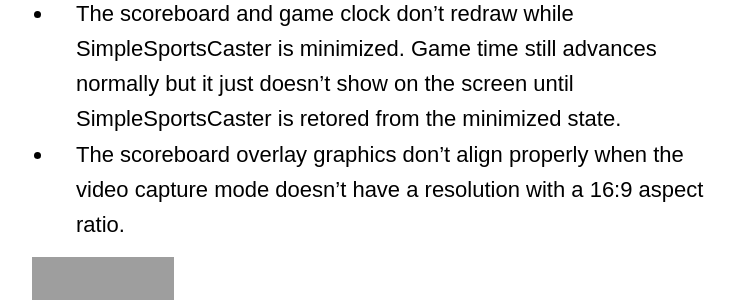
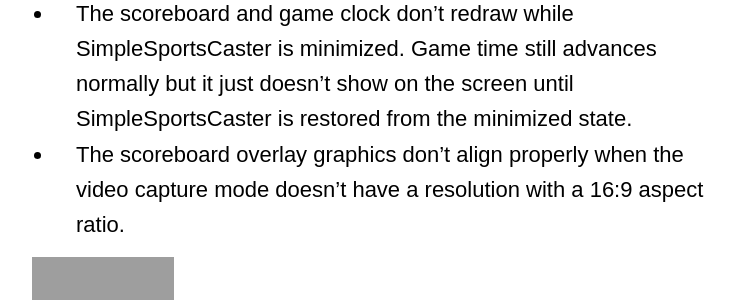
Before and after one commit to Zofware/www.simplesportscaster.com, a Jekyll site: the page built from docs/_releases/2020-02-10-version-1.1.209.0.md, in a window 1280 px wide, cut to the strip 1113-1413 px from the top of the page. Shown: the whole strip, without its empty margins (258-993 px from the left). Built offline with Jekyll 4.4.1, drawn with Linux system fonts in a browser that asks for light colours; nearby versions of some CDN libraries; some web fonts are replaced; comment, search, counter and statistics services are not loaded; grey boxes are pictures that could not be loaded.

Commit message:
Fix typo

```diff
--- a/docs/_releases/2020-02-10-version-1.1.209.0.md
+++ b/docs/_releases/2020-02-10-version-1.1.209.0.md
@@ -20,5 +20,5 @@
 
 #### Known Issues
 * The SVG support in Windows isn't always perfect. If your SVG file doesn't show up after you import it, then you might be able to get it to work by making a few simple edits to the SVG file in Notepad or another text editor. For example, look near the top of the file to see if the `svg` tag uses the `width` and `height` properties. If it does, then try removing them and see if the file imports successfully.
-* The scoreboard and game clock don't redraw while SimpleSportsCaster is minimized. Game time still advances normally but it just doesn't show on the screen until SimpleSportsCaster is retored from the minimized state.
+* The scoreboard and game clock don't redraw while SimpleSportsCaster is minimized. Game time still advances normally but it just doesn't show on the screen until SimpleSportsCaster is restored from the minimized state.
 * The scoreboard overlay graphics don't align properly when the video capture mode doesn't have a resolution with a 16:9 aspect ratio.
```
Also changed, not shown: docs/_releases/2020-01-14-version-1.1.182.0.md (+1 -1 lines), docs/_releases/2020-01-15-version-1.1.184.0.md (+1 -1 lines), docs/_releases/2020-01-29-version-1.1.200.0.md (+1 -1 lines), docs/_releases/2020-10-14-version-2.276.0.0.md (+1 -1 lines), docs/_releases/2020-10-16-version-2.277.0.0.md (+1 -1 lines).
